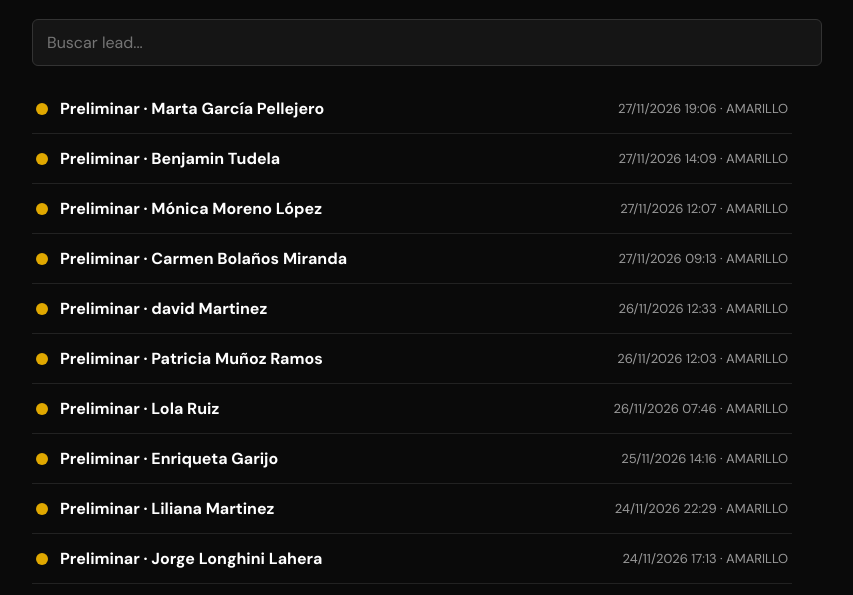
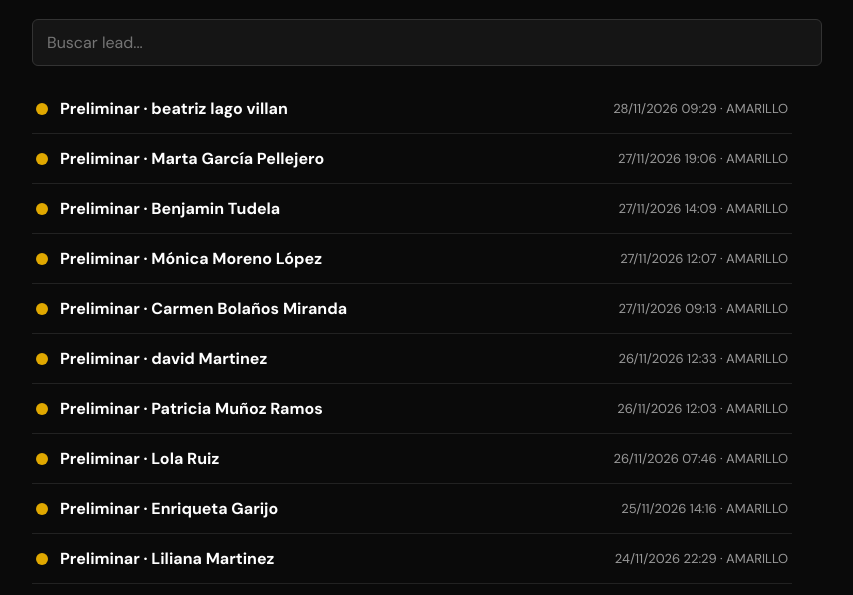
Before and after one commit to IDCO-ES/pps-internal, a plain HTML site: page pps-auto/index.html in a window 1280 px wide. Shown: the part 193-788 px from the top of the page, without its empty margins (228-1081 px from the left). Drawn offline with Linux system fonts and the light colour scheme.

Commit message:
Panel PPS Auto: Preliminar · beatriz lago villan

```diff
--- a/pps-auto/index.html
+++ b/pps-auto/index.html
@@ -20,6 +20,7 @@
     <input id="q" placeholder="Buscar lead..." oninput="f()">
     <ul id="l">
     <!-- IDCO:NUEVO_DEPLOY -->
+<li><span class="p" style="background:#E0A800"></span><a href="./beatriz-lago-villan-20261128-092934-7d9597/" target="_blank">Preliminar · beatriz lago villan</a><span class="f">28/11/2026 09:29 · AMARILLO</span></li>
 <li><span class="p" style="background:#E0A800"></span><a href="./marta-garcia-pellejero-20261127-190611-d37f3d/" target="_blank">Preliminar · Marta García Pellejero</a><span class="f">27/11/2026 19:06 · AMARILLO</span></li>
 <li><span class="p" style="background:#E0A800"></span><a href="./benjamin-tudela-20261127-140913-6fddd8/" target="_blank">Preliminar · Benjamin Tudela</a><span class="f">27/11/2026 14:09 · AMARILLO</span></li>
 <li><span class="p" style="background:#E0A800"></span><a href="./monica-moreno-lopez-20261127-120723-81acfe/" target="_blank">Preliminar · Mónica Moreno López</a><span class="f">27/11/2026 12:07 · AMARILLO</span></li>
```
